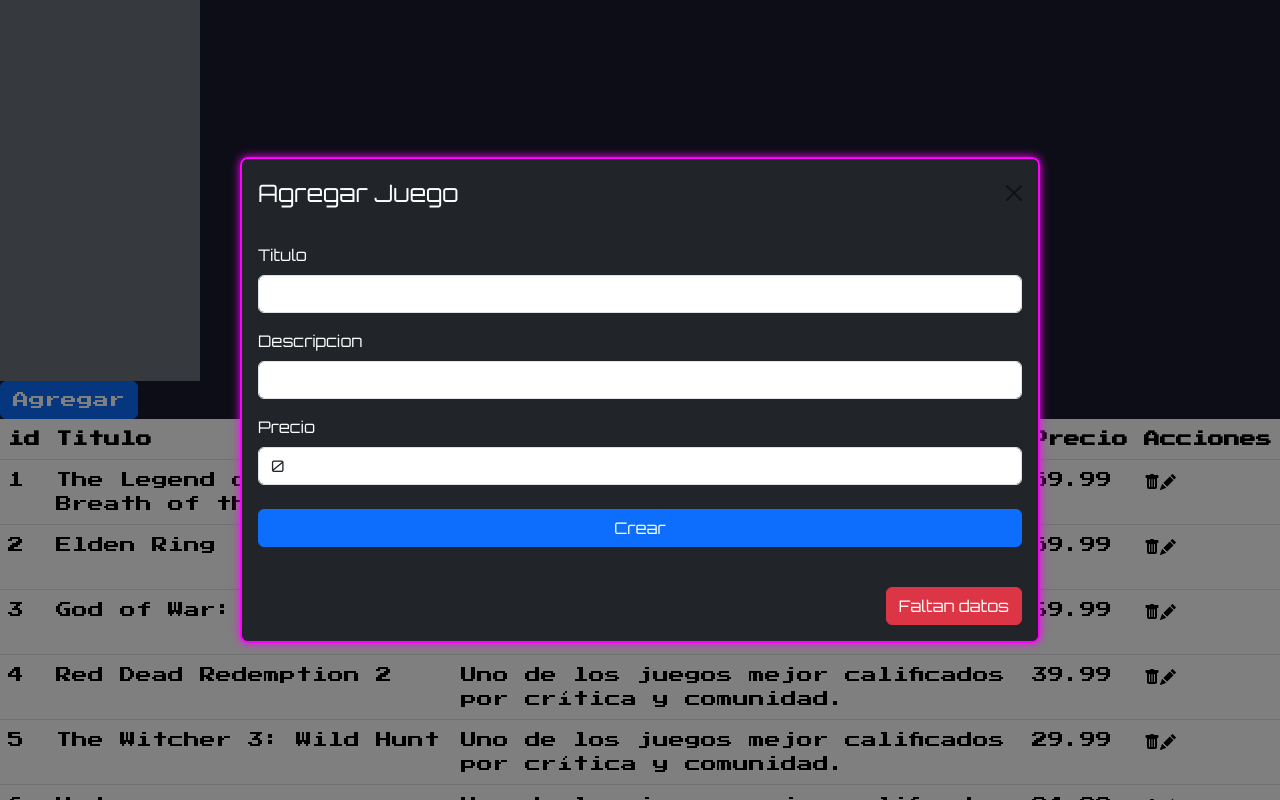
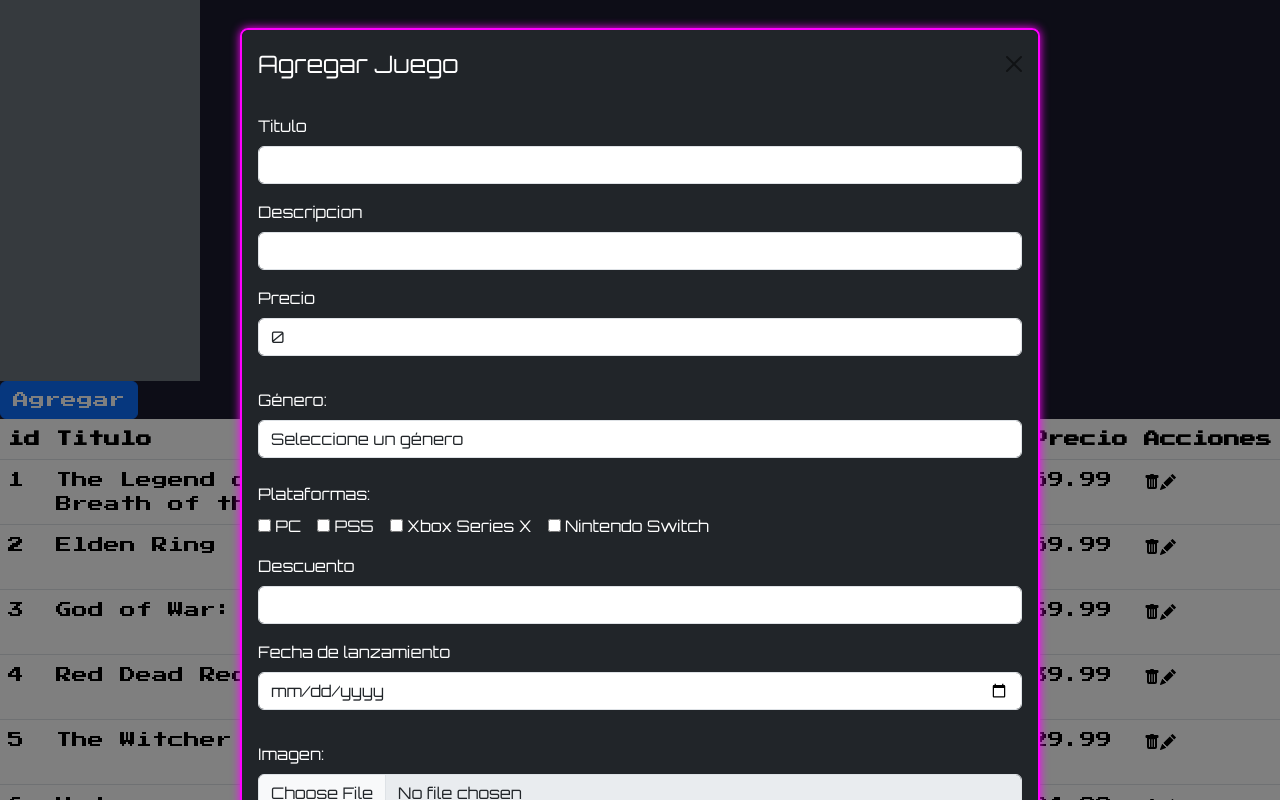
Before and after one commit to ANando1901/PrograWeb, a React (Vite) app: page /games in a window 1280 px wide. Both pictures are taken after a click on the button "Agregar". Shown: the part 419-1219 px from the top of the page. Built offline with nearby package versions, Linux system fonts and the light colour scheme.

Commit message:
Update Agregar.tsx
lo mismo que editar, se agregaron mas campos al modal

```diff
--- a/src/Componentes/Agregar.tsx
+++ b/src/Componentes/Agregar.tsx
@@ -18,22 +18,18 @@ export default function ModalAgregar({ show, onHide }: ModalAgregarJuego) {
 
   const handleSubmit = (evt: FormEvent) => {
     evt.preventDefault();
-    // prueba
     console.log({ titulo1, description, precio });
 
-    // aca poner que agregue a la lista de juegos
-    if (titulo1 != "" && description != "") {
+    if (titulo1 !== "" && description !== "") {
       ListaGames.push({
-        id: JSON.stringify(ListaGames.length +1),
+        id: JSON.stringify(ListaGames.length + 1),
         titulo: titulo1,
-        description: description,
-        precio: precio,
+        description,
+        precio,
       });
       onHide();
     }
   };
-
-
 
   return (
     <Modal show={show} onHide={onHide} centered size="lg" backdrop="static">
@@ -61,18 +57,57 @@ export default function ModalAgregar({ show, onHide }: ModalAgregarJuego) {
             label="Precio"
             type="number"
             id="precio"
-            value={""+precio}
+            value={"" + precio}
             onChange={(e) => setPrecio(Number(e.currentTarget.value))}
           />
-          <SubmitButton label="Crear"/>
+
+          <label className="form-label mt-3">Género:</label>
+          <select className="form-control mb-2">
+            <option value="">Seleccione un género</option>
+            <option value="Acción">Acción</option>
+            <option value="Aventura">Aventura</option>
+            <option value="RPG">RPG</option>
+            <option value="Estrategia">Estrategia</option>
+          </select>
+
+          <label className="form-label mt-3">Plataformas:</label>
+          <div className="checkbox-group mb-3">
+            <label className="me-3"><input type="checkbox" /> PC</label>
+            <label className="me-3"><input type="checkbox" /> PS5</label>
+            <label className="me-3"><input type="checkbox" /> Xbox Series X</label>
+            <label><input type="checkbox" /> Nintendo Switch</label>
+          </div>
+
+          <FormInput
+            label="Descuento"
+            type="number"
+            id="descuento"
+            value=""
+            onChange={() => {}}
+          />
+
+          <FormInput
+            label="Fecha de lanzamiento"
+            type="date"
+            id="fecha"
+            value=""
+            onChange={() => {}}
+          />
+
+          <label className="form-label mt-3">Imagen:</label>
+          <input className="form-control" type="file" disabled />
+
+          <div className="mt-4">
+            <SubmitButton label="Crear" />
+          </div>
         </form>
       </Modal.Body>
+
       <Modal.Footer className="bg-dark text-white">
-            {(()=> {
-              if (titulo1 == "" || description == "") {
-              return <button type="button" className="btn btn-danger"> Faltan datos </button>;
-            }})()}
-          </Modal.Footer>
+        {(titulo1 === "" || description === "") && (
+          <button type="button" className="btn btn-danger">Faltan datos</button>
+        )}
+      </Modal.Footer>
     </Modal>
   );
 }
```
